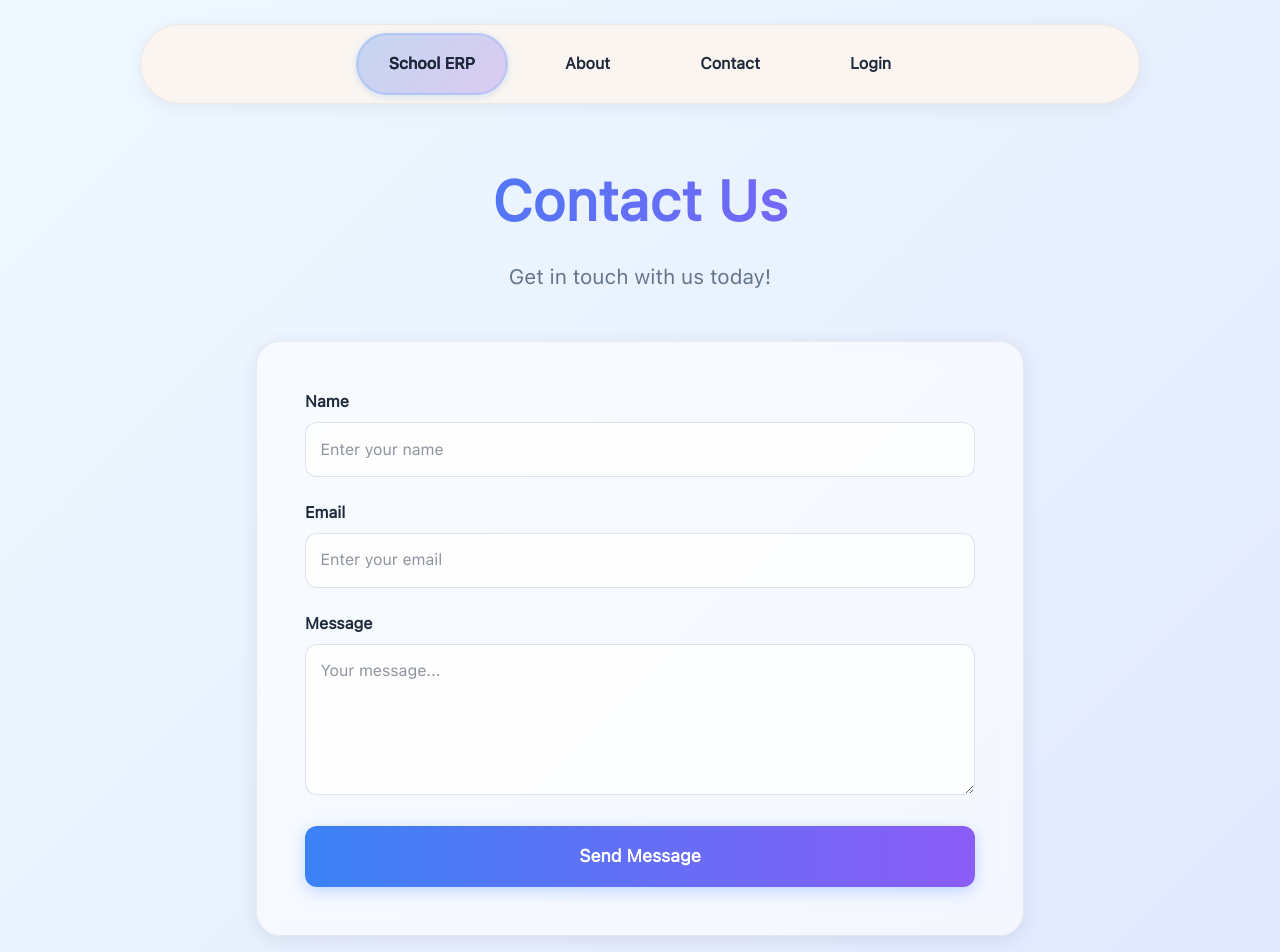
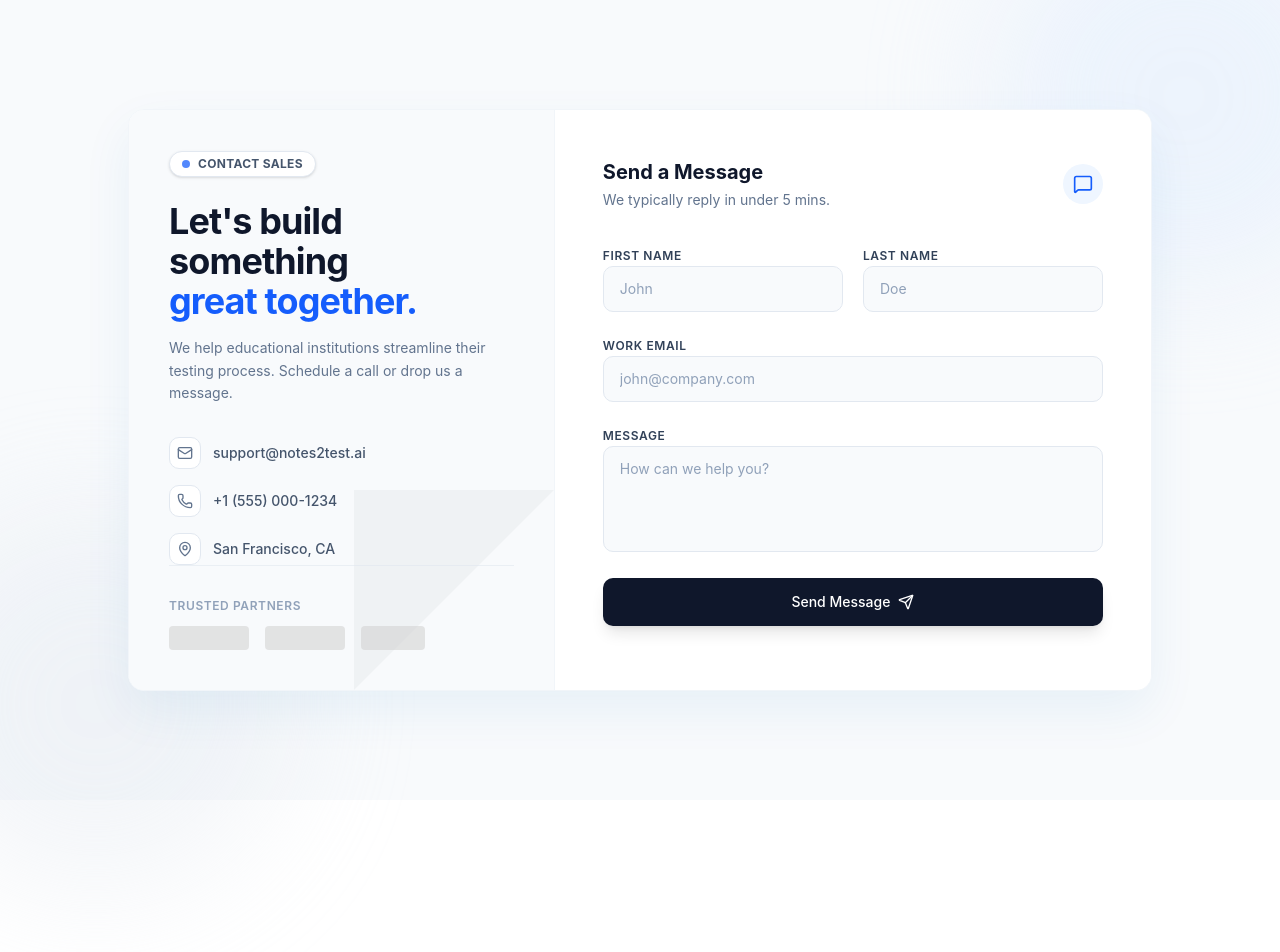
Before and after one commit to prashantyadav07/sfrontend, a React app: page /contact in a window 1280 px wide. Shown: the top 952 px of the page. After the commit the page ends 800 px from the top, so only its background shows below. Built offline with nearby package versions, Linux system fonts and the light colour scheme; the HTML template or start-up script is replaced by a standard one; a web font is replaced by a local one.

Commit message:
changes in 2,3 files

```diff
--- a/src/App.jsx
+++ b/src/App.jsx
@@ -1,32 +1,13 @@
-import React from 'react';
-import { BrowserRouter as Router, Routes, Route, useLocation } from 'react-router-dom';
-import Navbar from './components/Navbar';
-import About from './pages/About';
-import Contact from './pages/Contact';
-import Login from './pages/Login';
-import SchoolERP from './pages/SchoolERP';
-import './App.css';
+import { Routes, Route } from 'react-router-dom';
+import SchoolERP from './pages/SchoolERP'; // Aapka Home Page
+import Contact from './pages/Contact';     // Aapka Naya Contact Page
 
 function App() {
-  const location = useLocation();
-  const isSchoolERPPage = location.pathname === '/';
-
   return (
-
-      <div style={{
-        minHeight: '100vh',
-        background: 'linear-gradient(135deg, #f0f9ff 0%, #e0e7ff 100%)'
-      }}>
-        {!isSchoolERPPage && <Navbar />}
-
-        <Routes>
-          <Route path="/" element={<SchoolERP />} />
-          <Route path="/about" element={<About />} />
-          <Route path="/contact" element={<Contact />} />
-          <Route path="/login" element={<Login />} />
-        </Routes>
-      </div>
-
+    <Routes>
+      <Route path="/" element={<SchoolERP />} />
+      <Route path="/contact" element={<Contact />} />
+    </Routes>
   );
 }
 
--- a/src/components/sections/CTASection.jsx
+++ b/src/components/sections/CTASection.jsx
@@ -91,7 +91,7 @@ const CTASection = () => {
 
               {/* Primary Button */}
               <button className="group relative w-full sm:w-auto min-w-[200px] px-8 py-4 bg-blue-600 text-white rounded-xl font-bold text-lg shadow-lg shadow-blue-600/30 overflow-hidden transition-all hover:scale-[1.02] hover:shadow-blue-600/40 active:scale-95">
-                <div className="absolute inset-0 bg-gradient-to-r from-blue-600 to-indigo-600"></div>
+                <div className="absolute inset-0 bg-gradient-to-r bg-gray-800 hover:bg-black"></div>
                 {/* Shine animation */}
                 <div className="absolute inset-0 -translate-x-full group-hover:animate-[shine_1.5s_infinite] bg-gradient-to-r from-transparent via-white/20 to-transparent skew-x-12"></div>
                 <span className="relative flex items-center justify-center gap-2">
--- a/src/components/sections/HeroSection.jsx
+++ b/src/components/sections/HeroSection.jsx
@@ -5,13 +5,9 @@ import editedImage from '../../assets/edited.jpeg';
 
 const HeroSection = ({ heroRef }) => {
   return (
-    // Updated:
-    // 'pt-12 md:pt-16': Header aur content ke beech ka space drastically kam kar diya.
-    // Pehle ye 'pt-24' tha, ab ye content ko upar shift karega taaki gap na dikhe.
     <section ref={heroRef} className="pt-12 md:pt-16 pb-10 px-6 lg:px-12 bg-white">
       <div className="max-w-7xl mx-auto">
 
-        {/* Layout wahi rakha hai: 'items-start' taaki buttons upar rahein */}
         <div className="grid lg:grid-cols-2 gap-8 lg:gap-12 lg:items-start items-center">
 
           {/* --- Left Content Section --- */}
@@ -87,21 +83,19 @@ const HeroSection = ({ heroRef }) => {
           </div>
 
           {/* --- Right Image Section --- */}
-          {/* Image size aur styling same hai */}
           <div className="animate-on-scroll flex justify-center lg:justify-end mt-6 lg:mt-0">
             <div className="relative w-full flex justify-center lg:justify-end">
+              {/* Updated Image: No shadow, no border radius (sharp corners) */}
               <img
                 src={editedImage}
                 alt="School ERP Dashboard"
                 className="
                   w-full h-auto
-                  rounded-2xl border border-gray-100 object-cover
-                  shadow-lg
+                  object-cover
                   max-w-[300px]
                   sm:max-w-[350px]
                   md:max-w-[400px]
                   lg:max-w-[450px]
-                  transition-transform duration-300 hover:scale-[1.02]
                 "
               />
             </div>
--- a/src/pages/Contact.jsx
+++ b/src/pages/Contact.jsx
@@ -1,217 +1,207 @@
-import React from 'react';
+import React, { useState } from 'react';
+import { Mail, Phone, MapPin, ArrowRight, CheckCircle2, MessageSquare, Send } from 'lucide-react';
 
 const Contact = () => {
+  const [formData, setFormData] = useState({
+    firstName: '',
+    lastName: '',
+    email: '',
+    message: ''
+  });
+  const [isSubmitting, setIsSubmitting] = useState(false);
+  const [isSubmitted, setIsSubmitted] = useState(false);
+
+  const handleChange = (e) => {
+    setFormData({ ...formData, [e.target.name]: e.target.value });
+  };
+
+  const handleSubmit = async (e) => {
+    e.preventDefault();
+    setIsSubmitting(true);
+    // Simulate API
+    await new Promise(resolve => setTimeout(resolve, 1500));
+    setIsSubmitting(false);
+    setIsSubmitted(true);
+    setTimeout(() => {
+      setIsSubmitted(false);
+      setFormData({ firstName: '', lastName: '', email: '', message: '' });
+    }, 3000);
+  };
+
   return (
-    <div style={{
-      padding: '2rem 1rem',
-      textAlign: 'center',
-      maxWidth: '800px',
-      margin: '0 auto',
-      color: '#1e293b'
-    }}>
-      <h1 style={{
-        fontSize: 'clamp(2rem, 5vw, 3.5rem)',
-        marginBottom: '1rem',
-        fontWeight: '700',
-        background: 'linear-gradient(to right, #3b82f6, #8b5cf6)',
-        WebkitBackgroundClip: 'text',
-        WebkitTextFillColor: 'transparent',
-        backgroundClip: 'text'
-      }}>
-        Contact Us
-      </h1>
-      <p style={{
-        fontSize: 'clamp(1rem, 3vw, 1.3rem)',
-        color: '#64748b',
-        maxWidth: '600px',
-        margin: '0 auto 3rem',
-        lineHeight: '1.6',
-        padding: '0 1rem'
-      }}>
-        Get in touch with us today!
+    <div className="min-h-screen bg-[#F8FAFC] flex items-center justify-center p-4 md:p-6 font-sans text-slate-900">
+
+      {/* Background Decoration - Professional & Subtle */}
+      <div className="fixed inset-0 pointer-events-none">
+        <div className="absolute -top-24 -right-24 w-96 h-96 bg-blue-100 rounded-full blur-3xl opacity-40" />
+        <div className="absolute -bottom-24 -left-24 w-96 h-96 bg-slate-200 rounded-full blur-3xl opacity-40" />
+      </div>
+
+      {/* Main Card: Balanced Width (max-w-5xl) for Professional Look */}
+      <div className="relative w-full max-w-5xl bg-white rounded-2xl shadow-[0_20px_50px_rgba(8,_112,_184,_0.07)] border border-slate-100 overflow-hidden flex flex-col md:flex-row">
+
+        {/* --- LEFT SIDE: Contact Info (Sidebar Style) --- */}
+        <div className="w-full md:w-5/12 bg-slate-50 p-8 md:p-10 flex flex-col justify-between relative overflow-hidden border-b md:border-b-0 md:border-r border-slate-100">
+
+          {/* Top Section */}
+          <div className="relative z-10">
+            <div className="inline-flex items-center gap-2 px-3 py-1 rounded-full bg-white border border-slate-200 shadow-sm mb-6">
+              <span className="w-2 h-2 rounded-full bg-blue-600 animate-pulse" />
+              <span className="text-xs font-bold text-slate-600 uppercase tracking-wide">Contact Sales</span>
+            </div>
+
+            <h2 className="text-3xl md:text-4xl font-bold text-slate-900 mb-4 tracking-tight">
+              Let's build something <br />
+              <span className="text-blue-600">great together.</span>
+            </h2>
+
+            <p className="text-slate-500 text-sm leading-relaxed mb-8">
+              We help educational institutions streamline their testing process. Schedule a call or drop us a message.
             </p>
 
-      <div style={{
-        background: 'rgba(255, 255, 255, 0.6)',
-        padding: 'clamp(2rem, 4vw, 3rem)',
-        borderRadius: '1.5rem',
-        border: '1px solid rgba(148, 163, 184, 0.2)',
-        backdropFilter: 'blur(10px)',
-        boxShadow: '0 4px 20px rgba(0, 0, 0, 0.08)',
-        textAlign: 'left'
-      }}>
-        <div style={{ marginBottom: '1.5rem' }}>
-          <label style={{
-            display: 'block',
-            color: '#1e293b',
-            marginBottom: '0.5rem',
-            fontWeight: '600',
-            fontSize: 'clamp(0.9rem, 2vw, 1rem)'
-          }}>
-            Name
-          </label>
-          <input
-            type="text"
-            placeholder="Enter your name"
-            style={{
-              width: '100%',
-              padding: 'clamp(0.7rem, 2vw, 0.9rem)',
-              borderRadius: '0.75rem',
-              border: '1px solid rgba(148, 163, 184, 0.3)',
-              background: 'rgba(255, 255, 255, 0.8)',
-              color: '#1e293b',
-              fontSize: 'clamp(0.9rem, 2vw, 1rem)',
-              outline: 'none',
-              transition: 'border 0.3s ease, box-shadow 0.3s ease'
-            }}
-            onFocus={(e) => {
-              e.target.style.border = '1px solid #3b82f6';
-              e.target.style.boxShadow = '0 0 0 3px rgba(59, 130, 246, 0.1)';
-            }}
-            onBlur={(e) => {
-              e.target.style.border = '1px solid rgba(148, 163, 184, 0.3)';
-              e.target.style.boxShadow = 'none';
-            }}
+            <div className="space-y-4">
+              <ContactRow icon={Mail} text="support@notes2test.ai" />
+              <ContactRow icon={Phone} text="+1 (555) 000-1234" />
+              <ContactRow icon={MapPin} text="San Francisco, CA" />
+            </div>
+          </div>
+
+          {/* Bottom Section: Social/Trust */}
+          <div className="relative z-10 mt-8 md:mt-0 pt-8 border-t border-slate-200/60">
+            <p className="text-xs font-semibold text-slate-400 uppercase tracking-wider mb-3">Trusted Partners</p>
+            <div className="flex gap-4 opacity-60 grayscale hover:grayscale-0 transition-all duration-300">
+              {/* Simple geometric placeholders for logos */}
+              <div className="h-6 w-20 bg-slate-300 rounded" />
+              <div className="h-6 w-20 bg-slate-300 rounded" />
+              <div className="h-6 w-16 bg-slate-300 rounded" />
+            </div>
+          </div>
+
+          {/* Decorative Pattern */}
+          <div className="absolute right-0 bottom-0 opacity-[0.03] pointer-events-none">
+             <svg width="200" height="200" viewBox="0 0 200 200" fill="none" xmlns="http://www.w3.org/2000/svg">
+                <path d="M0 200L200 0H0V200Z" fill="currentColor"/>
+             </svg>
+          </div>
+        </div>
+
+        {/* --- RIGHT SIDE: The Form --- */}
+        <div className="w-full md:w-7/12 p-8 md:p-12 bg-white relative">
+
+          {/* Success State */}
+          {isSubmitted ? (
+            <div className="absolute inset-0 z-20 bg-white flex flex-col items-center justify-center animate-in fade-in duration-300">
+              <div className="w-16 h-16 bg-green-50 text-green-600 rounded-full flex items-center justify-center mb-4">
+                <CheckCircle2 className="w-8 h-8" />
+              </div>
+              <h3 className="text-2xl font-bold text-slate-900 mb-2">Message Sent</h3>
+              <p className="text-slate-500 text-center max-w-xs">
+                Thanks for reaching out. Our team will get back to you within 24 hours.
+              </p>
+              <button
+                onClick={() => setIsSubmitted(false)}
+                className="mt-6 text-sm font-semibold text-blue-600 hover:text-blue-700 hover:underline"
+              >
+                Send another message
+              </button>
+            </div>
+          ) : (
+            <>
+              <div className="flex items-center justify-between mb-8">
+                <div>
+                  <h3 className="text-xl font-bold text-slate-900">Send a Message</h3>
+                  <p className="text-sm text-slate-500 mt-1">We typically reply in under 5 mins.</p>
+                </div>
+                <div className="hidden sm:flex w-10 h-10 bg-blue-50 text-blue-600 rounded-full items-center justify-center">
+                  <MessageSquare className="w-5 h-5" />
+                </div>
+              </div>
+
+              <form className="space-y-5" onSubmit={handleSubmit}>
+                <div className="grid grid-cols-1 sm:grid-cols-2 gap-5">
+                  <InputField
+                    label="First Name"
+                    name="firstName"
+                    value={formData.firstName}
+                    onChange={handleChange}
+                    placeholder="John"
+                  />
+                  <InputField
+                    label="Last Name"
+                    name="lastName"
+                    value={formData.lastName}
+                    onChange={handleChange}
+                    placeholder="Doe"
                   />
                 </div>
 
-        <div style={{ marginBottom: '1.5rem' }}>
-          <label style={{
-            display: 'block',
-            color: '#1e293b',
-            marginBottom: '0.5rem',
-            fontWeight: '600',
-            fontSize: 'clamp(0.9rem, 2vw, 1rem)'
-          }}>
-            Email
-          </label>
-          <input
+                <InputField
+                  label="Work Email"
+                  name="email"
                   type="email"
-            placeholder="Enter your email"
-            style={{
-              width: '100%',
-              padding: 'clamp(0.7rem, 2vw, 0.9rem)',
-              borderRadius: '0.75rem',
-              border: '1px solid rgba(148, 163, 184, 0.3)',
-              background: 'rgba(255, 255, 255, 0.8)',
-              color: '#1e293b',
-              fontSize: 'clamp(0.9rem, 2vw, 1rem)',
-              outline: 'none',
-              transition: 'border 0.3s ease, box-shadow 0.3s ease'
-            }}
-            onFocus={(e) => {
-              e.target.style.border = '1px solid #3b82f6';
-              e.target.style.boxShadow = '0 0 0 3px rgba(59, 130, 246, 0.1)';
-            }}
-            onBlur={(e) => {
-              e.target.style.border = '1px solid rgba(148, 163, 184, 0.3)';
-              e.target.style.boxShadow = 'none';
-            }}
+                  value={formData.email}
+                  onChange={handleChange}
+                  placeholder="john@company.com"
+                />
+
+                <div className="space-y-1.5">
+                  <label className="text-xs font-semibold text-slate-700 uppercase tracking-wider">Message</label>
+                  <textarea
+                    rows="4"
+                    name="message"
+                    value={formData.message}
+                    onChange={handleChange}
+                    placeholder="How can we help you?"
+                    className="w-full bg-slate-50 border border-slate-200 rounded-lg px-4 py-3 text-sm text-slate-900 placeholder:text-slate-400 outline-none focus:border-blue-500 focus:bg-white focus:ring-4 focus:ring-blue-500/10 transition-all duration-200 resize-none"
                   />
                 </div>
 
-        <div style={{ marginBottom: '1.5rem' }}>
-          <label style={{
-            display: 'block',
-            color: '#1e293b',
-            marginBottom: '0.5rem',
-            fontWeight: '600',
-            fontSize: 'clamp(0.9rem, 2vw, 1rem)'
-          }}>
-            Message
-          </label>
-          <textarea
-            rows="5"
-            placeholder="Your message..."
-            style={{
-              width: '100%',
-              padding: 'clamp(0.7rem, 2vw, 0.9rem)',
-              borderRadius: '0.75rem',
-              border: '1px solid rgba(148, 163, 184, 0.3)',
-              background: 'rgba(255, 255, 255, 0.8)',
-              color: '#1e293b',
-              fontSize: 'clamp(0.9rem, 2vw, 1rem)',
-              resize: 'vertical',
-              fontFamily: 'inherit',
-              outline: 'none',
-              transition: 'border 0.3s ease, box-shadow 0.3s ease'
-            }}
-            onFocus={(e) => {
-              e.target.style.border = '1px solid #3b82f6';
-              e.target.style.boxShadow = '0 0 0 3px rgba(59, 130, 246, 0.1)';
-            }}
-            onBlur={(e) => {
-              e.target.style.border = '1px solid rgba(148, 163, 184, 0.3)';
-              e.target.style.boxShadow = 'none';
-            }}
-          />
+                <button
+                  type="submit"
+                  disabled={isSubmitting}
+                  className="w-full bg-slate-900 hover:bg-slate-800 text-white font-medium py-3.5 rounded-lg shadow-lg hover:shadow-xl hover:-translate-y-0.5 transition-all duration-200 flex items-center justify-center gap-2 text-sm disabled:opacity-70 disabled:cursor-not-allowed mt-2"
+                >
+                  {isSubmitting ? (
+                    <span className="flex items-center gap-2">
+                      <span className="w-4 h-4 border-2 border-white/30 border-t-white rounded-full animate-spin"/>
+                      Processing...
+                    </span>
+                  ) : (
+                    <>
+                      <span>Send Message</span>
+                      <Send className="w-4 h-4" />
+                    </>
+                  )}
+                </button>
+              </form>
+            </>
+          )}
         </div>
-
-        <button style={{
-          width: '100%',
-          padding: 'clamp(0.9rem, 2vw, 1.1rem)',
-          borderRadius: '0.75rem',
-          border: 'none',
-          background: 'linear-gradient(to right, #3b82f6, #8b5cf6)',
-          color: 'white',
-          fontSize: 'clamp(1rem, 2vw, 1.1rem)',
-          fontWeight: '600',
-          cursor: 'pointer',
-          boxShadow: '0 4px 15px rgba(59, 130, 246, 0.3)',
-          transition: 'transform 0.2s ease, box-shadow 0.2s ease'
-        }}
-        onMouseEnter={(e) => {
-          e.target.style.transform = 'scale(1.02)';
-          e.target.style.boxShadow = '0 6px 20px rgba(59, 130, 246, 0.4)';
-        }}
-        onMouseLeave={(e) => {
-          e.target.style.transform = 'scale(1)';
-          e.target.style.boxShadow = '0 4px 15px rgba(59, 130, 246, 0.3)';
-        }}>
-          Send Message
-        </button>
-      </div>
-
-      {/* Contact Info */}
-      <div style={{
-        marginTop: '3rem',
-        display: 'grid',
-        gridTemplateColumns: 'repeat(auto-fit, minmax(200px, 1fr))',
-        gap: '1.5rem'
-      }}>
-        {[
-          { icon: '📧', title: 'Email', info: 'hello@example.com' },
-          { icon: '📱', title: 'Phone', info: '+1 234 567 8900' },
-          { icon: '📍', title: 'Address', info: '123 Main St, City' }
-        ].map((item, i) => (
-          <div key={i} style={{
-            background: 'rgba(255, 255, 255, 0.6)',
-            padding: '1.5rem',
-            borderRadius: '1rem',
-            border: '1px solid rgba(148, 163, 184, 0.2)',
-            backdropFilter: 'blur(10px)',
-            boxShadow: '0 4px 15px rgba(0, 0, 0, 0.05)'
-          }}>
-            <div style={{ fontSize: '2rem', marginBottom: '0.5rem' }}>{item.icon}</div>
-            <h3 style={{
-              color: '#1e293b',
-              marginBottom: '0.5rem',
-              fontSize: 'clamp(1rem, 2vw, 1.2rem)',
-              fontWeight: '600'
-            }}>
-              {item.title}
-            </h3>
-            <p style={{
-              color: '#64748b',
-              fontSize: 'clamp(0.85rem, 1.5vw, 0.95rem)'
-            }}>
-              {item.info}
-            </p>
-          </div>
-        ))}
       </div>
     </div>
   );
 };
 
+// Reusable Components for consistency
+
+const ContactRow = ({ icon: Icon, text }) => (
+  <div className="flex items-center gap-3 group cursor-pointer">
+    <div className="w-8 h-8 rounded-lg bg-white border border-slate-200 flex items-center justify-center text-slate-500 group-hover:text-blue-600 group-hover:border-blue-200 transition-colors">
+      <Icon className="w-4 h-4" />
+    </div>
+    <span className="text-sm font-medium text-slate-600 group-hover:text-slate-900 transition-colors">{text}</span>
+  </div>
+);
+
+const InputField = ({ label, type = "text", ...props }) => (
+  <div className="space-y-1.5">
+    <label className="text-xs font-semibold text-slate-700 uppercase tracking-wider">{label}</label>
+    <input
+      type={type}
+      className="w-full bg-slate-50 border border-slate-200 rounded-lg px-4 py-3 text-sm text-slate-900 placeholder:text-slate-400 outline-none focus:border-blue-500 focus:bg-white focus:ring-4 focus:ring-blue-500/10 transition-all duration-200"
+      {...props}
+    />
+  </div>
+);
+
 export default Contact;
```
Also changed, not shown: src/components/sections/SchoolERPHeader.jsx (+29 -13 lines), src/components/sections/StatsSection.jsx (+9 -8 lines), src/components/sections/TestimonialsCarousel.jsx (+41 -39 lines), src/pages/SchoolERP.jsx (+49 -3 lines). Lines whose indentation alone changed are shown as unchanged.
